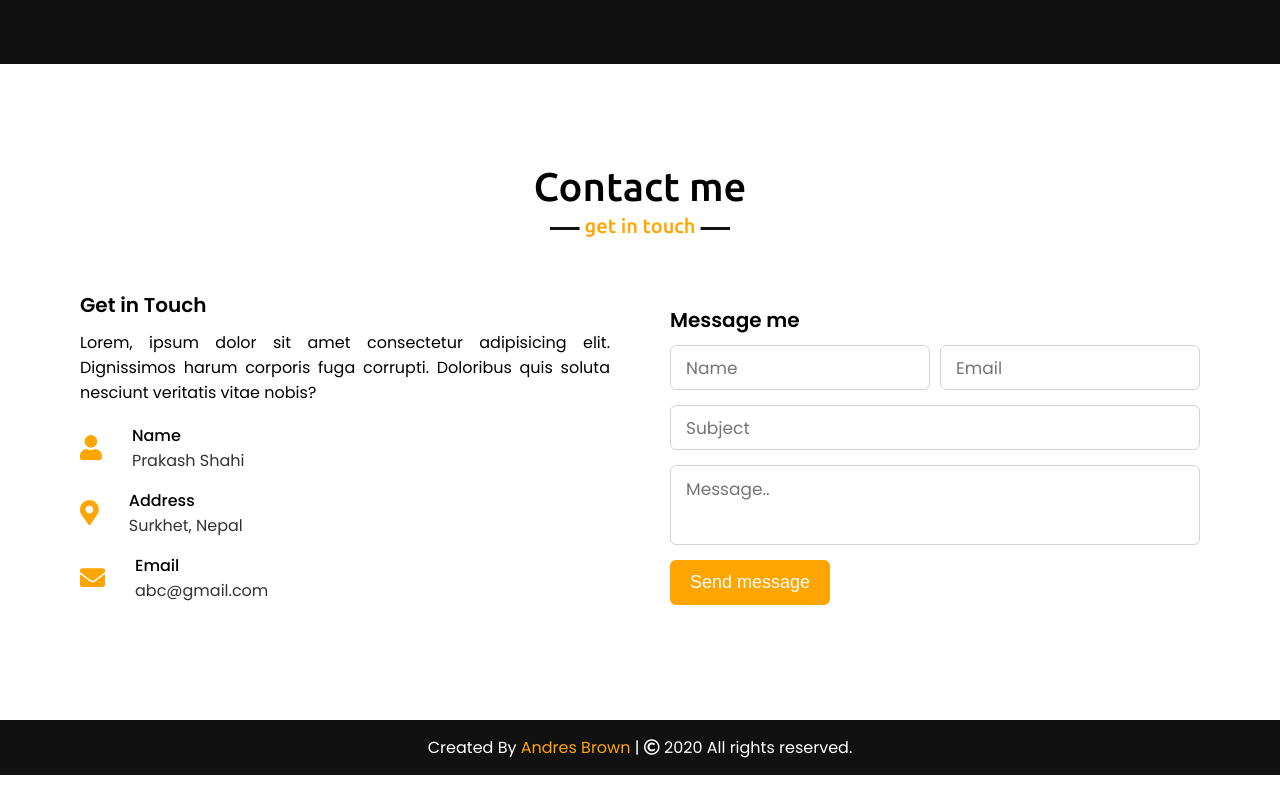
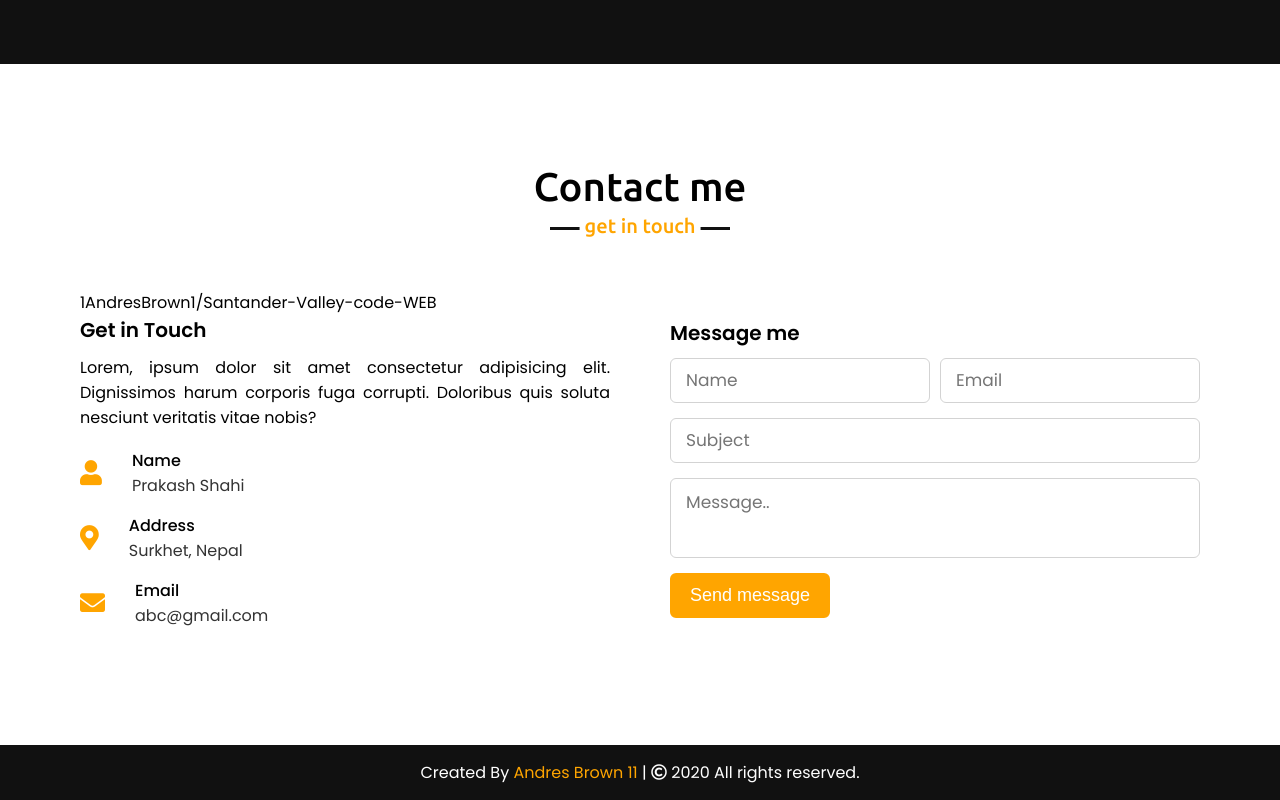
Before and after one commit to 1AndresBrown1/SANTANDER-VALLEY, a plain HTML site: page index.html in a window 1280 px wide. Shown: the part 3341-4141 px from the top of the page. Before the commit the page ends 4116 px from the top, so only its background shows below. Drawn offline with nearby package versions, Linux system fonts and the light colour scheme.

Commit message:
Prueba commit

```diff
--- a/index.html
+++ b/index.html
@@ -198,7 +198,7 @@
         <div class="max-width">
             <h2 class="title">Contact me</h2>
             <div class="contact-content">
-                <div class="column left">
+                <div class="column left">1AndresBrown1/Santander-Valley-code-WEB
                     <div class="text">Get in Touch</div>
                     <p>Lorem, ipsum dolor sit amet consectetur adipisicing elit. Dignissimos harum corporis fuga corrupti. Doloribus quis soluta nesciunt veritatis vitae nobis?</p>
                     <div class="icons">
@@ -253,7 +253,7 @@
 
     <!-- footer section start -->
     <footer>
-        <span>Created By <a href="#">Andres Brown</a> | <span class="far fa-copyright"></span> 2020 All rights reserved.</span>
+        <span>Created By <a href="#">Andres Brown 11</a> | <span class="far fa-copyright"></span> 2020 All rights reserved.</span>
     </footer>
 
     <script src="script.js"></script>
```
